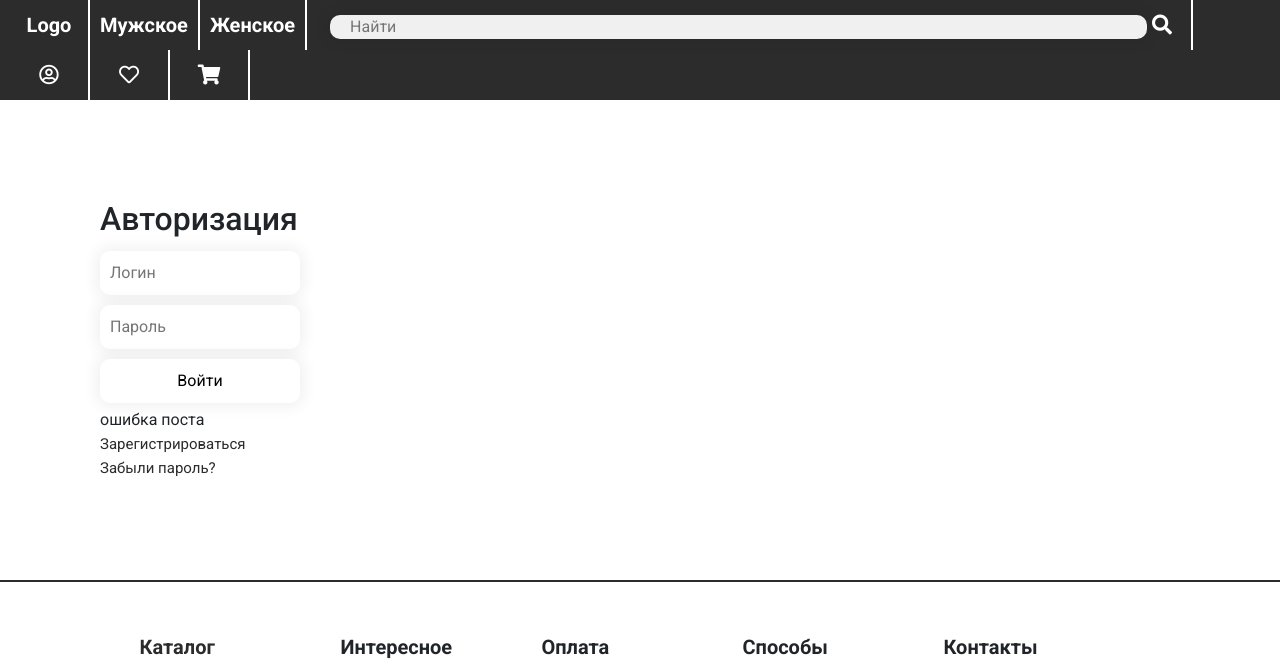
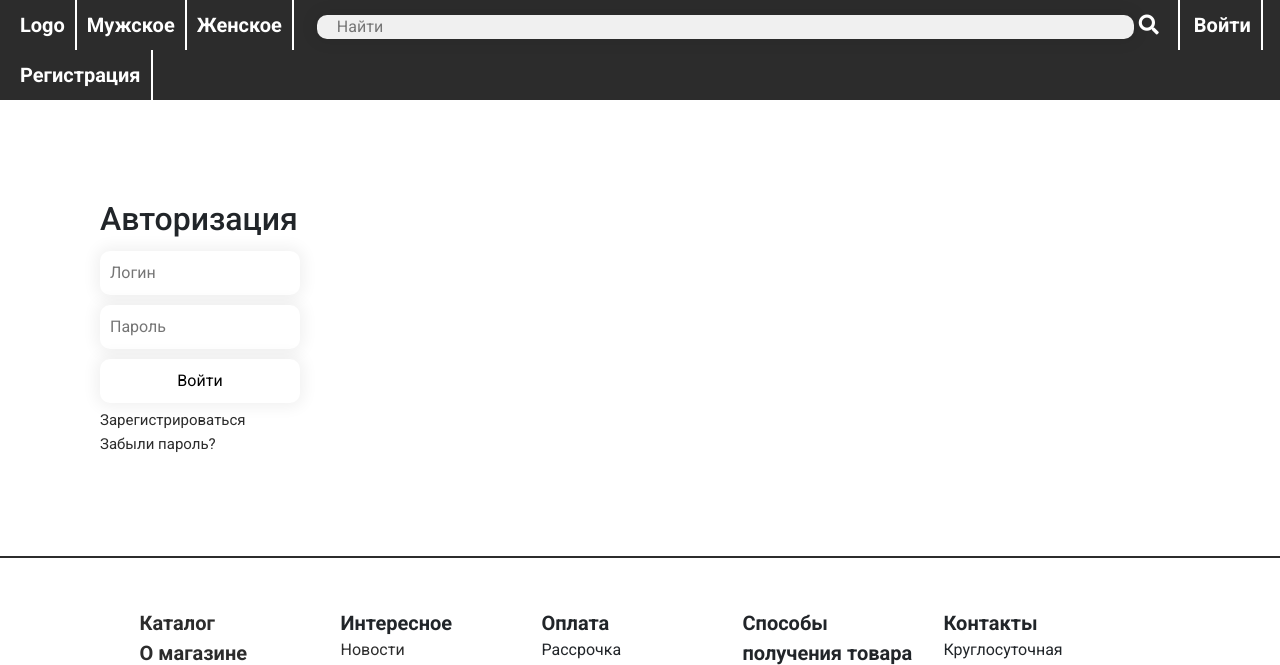
Before and after one commit to Ewonex/OnlineShop, a Django app: page /authorization in a window 1280 px wide. Shown: the top 665 px of the page. Run offline with Django 4.2, Linux system fonts and the light colour scheme.

Commit message:
Authorization of user

```diff
--- a/Shop/main/static/main/css/main.css
+++ b/Shop/main/static/main/css/main.css
@@ -26,7 +26,7 @@ header div {
     display: inline-block;
     padding: 10px;
     text-align: center;
-    min-width: 80px;
+    min-width: 66px;
 }
 header div a {
     font-size: 20px;
--- a/Shop/main/templates/main/index.html
+++ b/Shop/main/templates/main/index.html
@@ -1,4 +1,5 @@
-{% extends 'main/loyaout.html' %}
+ {% extends 'main/loyaout.html' %}
+
 {% block titleBlock %} Главная страница {% endblock %}
     {% block jsBlock %}
       <script>
--- a/Shop/main/templates/main/loyaout.html
+++ b/Shop/main/templates/main/loyaout.html
@@ -16,7 +16,14 @@
     <header>
         <div><a href="{% url 'main_page' %}">Logo</a></div><div><a href="">Мужское</a></div><div><a href="">Женское</a></div>
         <div class="searchDiv"><input type="text" placeholder="Найти"><a href=""><i class="fas fa-search"></i></a></div>
-        <div><a href="{% url 'authorization_page' %}"><i class="far fa-user-circle"></i></a></div><div><a href=""><i class="far fa-heart"></i></a></div><div><a href=""><i class="fas fa-shopping-cart"></i></a></div>
+        {% if request.user.is_authenticated %}
+            <div><a href="{% url 'authorization_page' %}"><i class="far fa-user-circle"></i></a></div><div><a href=""><i class="far fa-heart"></i></a></div><div><a href=""><i class="fas fa-shopping-cart"></i></a></div><div><a href="{% url 'logout' %}"><i class="fas fa-sign-out-alt"></i></a></div>
+
+        {% else %}
+            <div><a href="{% url 'authorization_page' %}">Войти</a></div>
+            <div><a href="{% url 'registration_page' %}">Регистрация</a></div>
+        {% endif %}
+
     </header>
     <main class="main-part">
         {% block bodyBlock %}
--- a/Shop/main/urls.py
+++ b/Shop/main/urls.py
@@ -5,4 +5,5 @@ urlpatterns = [
     path('', views.index, name='main_page'),
     path('authorization', views.authorization, name='authorization_page'),
     path('registration', views.registration, name='registration_page'),
+    path('logout', views.logout_user, name='logout'),
 ]
--- a/Shop/main/views.py
+++ b/Shop/main/views.py
@@ -1,7 +1,7 @@
 from django.contrib.auth.forms import UserCreationForm, AuthenticationForm
 from django.contrib.auth.views import LoginView
 from django.urls import reverse_lazy
-from django.contrib.auth import authenticate, login
+from django.contrib.auth import authenticate, login, logout
 
 from .models import User
 from .forms import RegistrationForm
@@ -44,5 +44,8 @@ def authorization(request):
             error = 'Неверное имя пользователя или пароль'
             return render(request, 'main/authorization.html', {'error': error})
     else:
-        error = 'ошибка поста'
-        return render(request, 'main/authorization.html', {'error': error})
+        return render(request, 'main/authorization.html')
+
+def logout_user(request):
+    logout(request)
+    return redirect('main_page')
```
Also changed, not shown: Shop/db.sqlite3.
